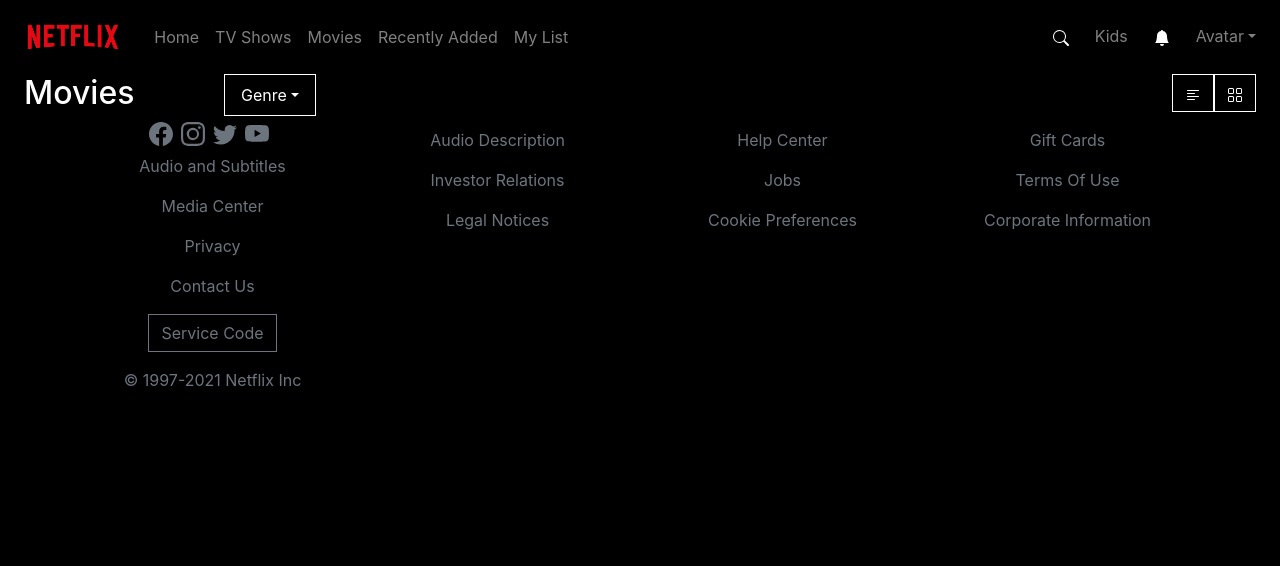
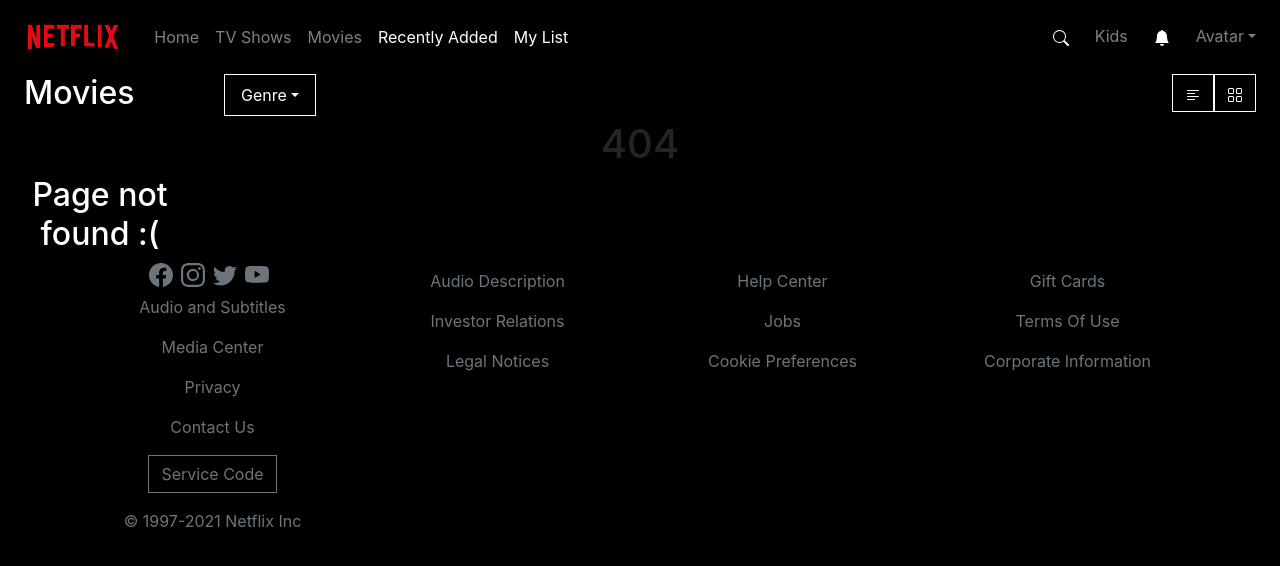
Before and after one commit to jannezq/Netflix-React-App, a React (Create React App) app in the folder netflix-react/: page / in a window 1280 px wide. Shown: the top 566 px of the page. Built offline with nearby package versions, Linux system fonts and the light colour scheme.

Commit message:
minor commits

```diff
--- a/netflix-react/src/App.js
+++ b/netflix-react/src/App.js
@@ -25,20 +25,12 @@
             path="/galleryPotter"
           />
           <Route
-            element={<Gallery movieTitle="Lord of the rings" />}
-            path="/galleryLord"
-          />
-          <Route
             element={<Gallery movieTitle="Horror" />}
             path="/galleryHorror"
           />
-          <Route
-            element={<Gallery movieTitle="Star wars" />}
-            path="/galleryWars"
-          />{" "}
           <Route element={<TVShows />} path="/tv-shows" />
           <Route element={<MovieDetails />} path="/moviedetails/:movieId" />
-          {/* <Route element={<NotFound />} path="*" /> */}
+          <Route element={<NotFound />} path="*" />
         </Routes>
 
         {/* <Gallery movieTitle="Harry Potter" /> */}
--- a/netflix-react/src/components/Gallery.jsx
+++ b/netflix-react/src/components/Gallery.jsx
@@ -3,7 +3,7 @@
 import MovieList from "./MovieList";
 import "./MyComponentsCss.css";
 
-class CarouselMovies extends Component {
+class Gallery extends Component {
   render() {
     return (
       <>
@@ -18,4 +18,4 @@
   }
 }
 
-export default CarouselMovies;
+export default Gallery;
--- a/netflix-react/src/components/MovieDetails.jsx
+++ b/netflix-react/src/components/MovieDetails.jsx
@@ -1,13 +1,15 @@
 import { useEffect, useState } from "react";
-import { Card, Container } from "react-bootstrap";
+import { Card, Container, Spinner, Alert, Row, Col } from "react-bootstrap";
 import { useParams } from "react-router-dom";
 
 const MovieDetails = () => {
   const params = useParams();
   console.log("PARAMS ARE: ", params);
-  console.log("The id of this movie is: ", params.movieId);
+  //   console.log("The id of this movie is: ", params.movieId);
   const movieId = params.movieId;
   const [movieObj, setMovieObj] = useState({});
+  const [isLoading, setIsLoading] = useState(true);
+  const [isError, setIsError] = useState(false);
 
   const fetchMovies = async () => {
     try {
@@ -19,11 +21,14 @@
         let moviesDataRaw = await response.json();
         console.log("movie object: ", moviesDataRaw);
         setMovieObj(moviesDataRaw);
+        setIsLoading(false);
       } else {
-        alert("Error");
+        console.log("error");
+        setIsError(true);
       }
     } catch (error) {
-      console.log(error);
+      console.error(error);
+      setIsError(true);
     }
   };
 
@@ -34,6 +39,15 @@
   return (
     <>
       <Container className="justify-content-center">
+        {isLoading && <Spinner animation="border" role="status"></Spinner>}
+        {isError && (
+          <Alert variant="danger">
+            oops something went wrong! Retry again!
+          </Alert>
+        )}
+        <Row>
+          <Col>
+            {" "}
             <div className="card-movie-detail">
               <h1 className="text-center movieHeader mt-3">{movieObj.Title}</h1>
               <Card>
@@ -50,9 +64,19 @@
                   <Card.Text>
                     <b>Released:</b> {movieObj.Released}
                   </Card.Text>
+                  <Card.Text>
+                    <b>Genre:</b> {movieObj.Genre}
+                  </Card.Text>
                 </Card.Body>
               </Card>
             </div>
+          </Col>
+          {/* <Col>
+            <div>
+              <h2>Review</h2>
+            </div>
+          </Col> */}
+        </Row>
       </Container>
     </>
   );
--- a/netflix-react/src/components/MyNavbar.jsx
+++ b/netflix-react/src/components/MyNavbar.jsx
@@ -8,11 +8,11 @@
   // console.log(props);
 
   const location = useLocation();
-  console.log("The location object: ", location);
+  // console.log("The location object: ", location);
 
   return (
     <Navbar id="navigation-bar" collapseOnSelect expand="lg" variant="dark">
-      <Link to="/">
+      <Link to="/galleryHorror">
         <Navbar.Brand>
           <img id="logo" src={logo} alt="" />
         </Navbar.Brand>
@@ -20,10 +20,10 @@
       <Navbar.Toggle aria-controls="responsive-navbar-nav" />
       <Navbar.Collapse id="responsive-navbar-nav">
         <Nav className="mr-auto">
-          <Link to="/">
+          <Link to="/galleryHorror">
             <div
               className={
-                location.pathname === "/galleryPotter"
+                location.pathname === "/galleryHorror"
                   ? "nav-link active"
                   : "nav-link"
               }
@@ -51,8 +51,24 @@
               Movies
             </div>
           </Link>
-          <Nav.Link href="#pricing">Recently Added</Nav.Link>
-          <Nav.Link href="#pricing">My List</Nav.Link>
+          <Link to="/">
+            <div
+              className={
+                location.pathname === "/" ? "nav-link active" : "nav-link"
+              }
+            >
+              Recently Added
+            </div>
+          </Link>
+          <Link to="/">
+            <div
+              className={
+                location.pathname === "/" ? "nav-link active" : "nav-link"
+              }
+            >
+              My List
+            </div>
+          </Link>
         </Nav>
         <Nav>
           <Nav.Link className="nav-link active" aria-current="page" href="#">
--- a/netflix-react/src/components/SingleMovie.jsx
+++ b/netflix-react/src/components/SingleMovie.jsx
@@ -1,3 +1,4 @@
+import { Container } from "react-bootstrap";
 import { useNavigate } from "react-router-dom";
 import "./MyComponentsCss.css";
 
@@ -5,6 +6,13 @@
   const navigate = useNavigate();
   return (
     <>
+      <Container className="justify-content-center">
+        <button
+          className="ml-auto"
+          onClick={() => navigate("/moviedetails/" + props.movieObject.imbdID)}
+        >
+          more info
+        </button>
         <div className="movie-cover mx-3 show-card">
           <img
             key={props.movieObject.imbdID}
@@ -14,20 +22,14 @@
           />
           <div className="infos-container">
             <h6 className="ml-3">{props.movieObject.Title}</h6>
-          <button
-            className="ml-auto"
-            onClick={() =>
-              navigate("/moviedetails/" + props.movieObject.imbdID)
-            }
-          >
-            more info
-          </button>
+
             <p className="ml-3 mb-1">
               Year: {props.movieObject.Year}
               <span className="ml-3 mb-1"> Type: {props.movieObject.Type}</span>
             </p>
           </div>
         </div>
+      </Container>
     </>
   );
 };
```
Lines whose indentation alone changed are shown as unchanged.
